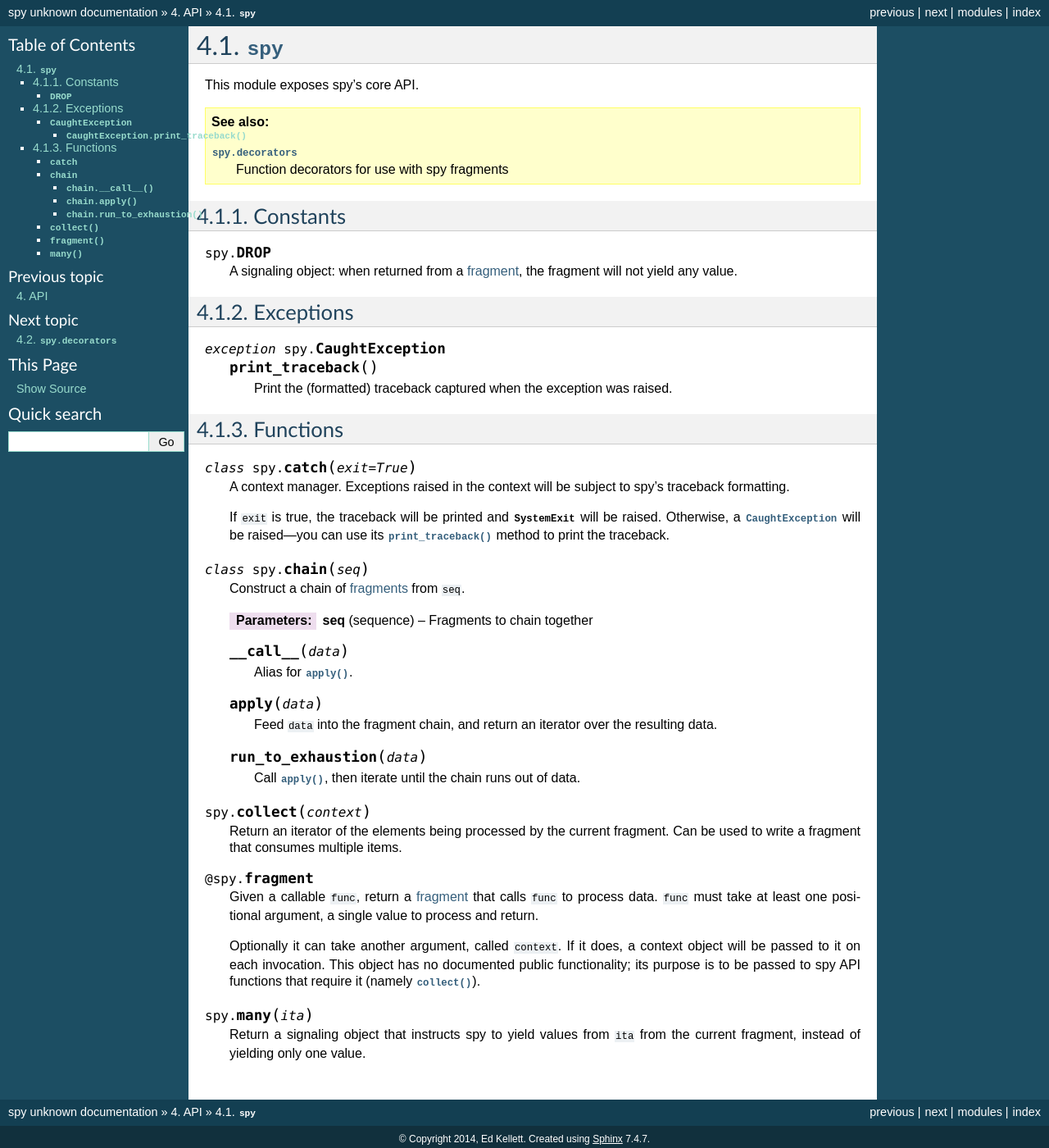
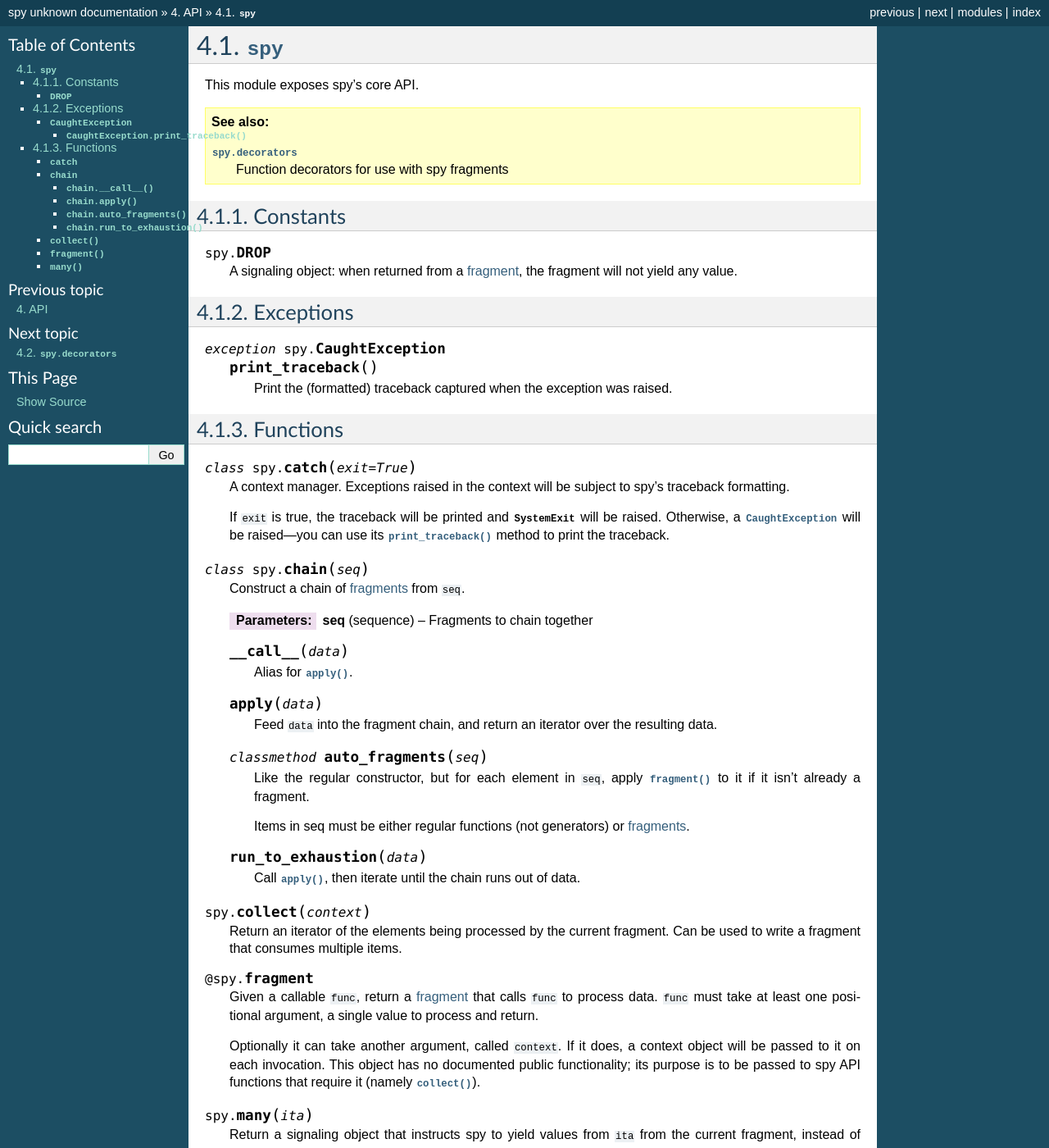
Before and after one commit to edk0/spy, a Sphinx documentation site: the page built from doc/api/spy.rst, in a window 1280 px wide and 1400 px high. Shown: the whole window at 82% size. Built offline with Sphinx 7.4.7, drawn with Linux system fonts in a browser that asks for light colours.

Commit message:
document spy.chain.auto_fragments

```diff
--- a/doc/api/spy.rst
+++ b/doc/api/spy.rst
@@ -58,6 +58,14 @@ Functions
       Feed ``data`` into the fragment chain, and return an iterator over the
       resulting data.
 
+   .. classmethod:: auto_fragments(seq)
+
+      Like the regular constructor, but for each element in ``seq``, apply
+      :func:`fragment` to it if it isn't already a fragment.
+
+      Items in seq must be either regular functions (not generators) or
+      :term:`fragments <fragment>`.
+
    .. method:: run_to_exhaustion(data)
 
       Call :meth:`apply`, then iterate until the chain runs out of data.
```
